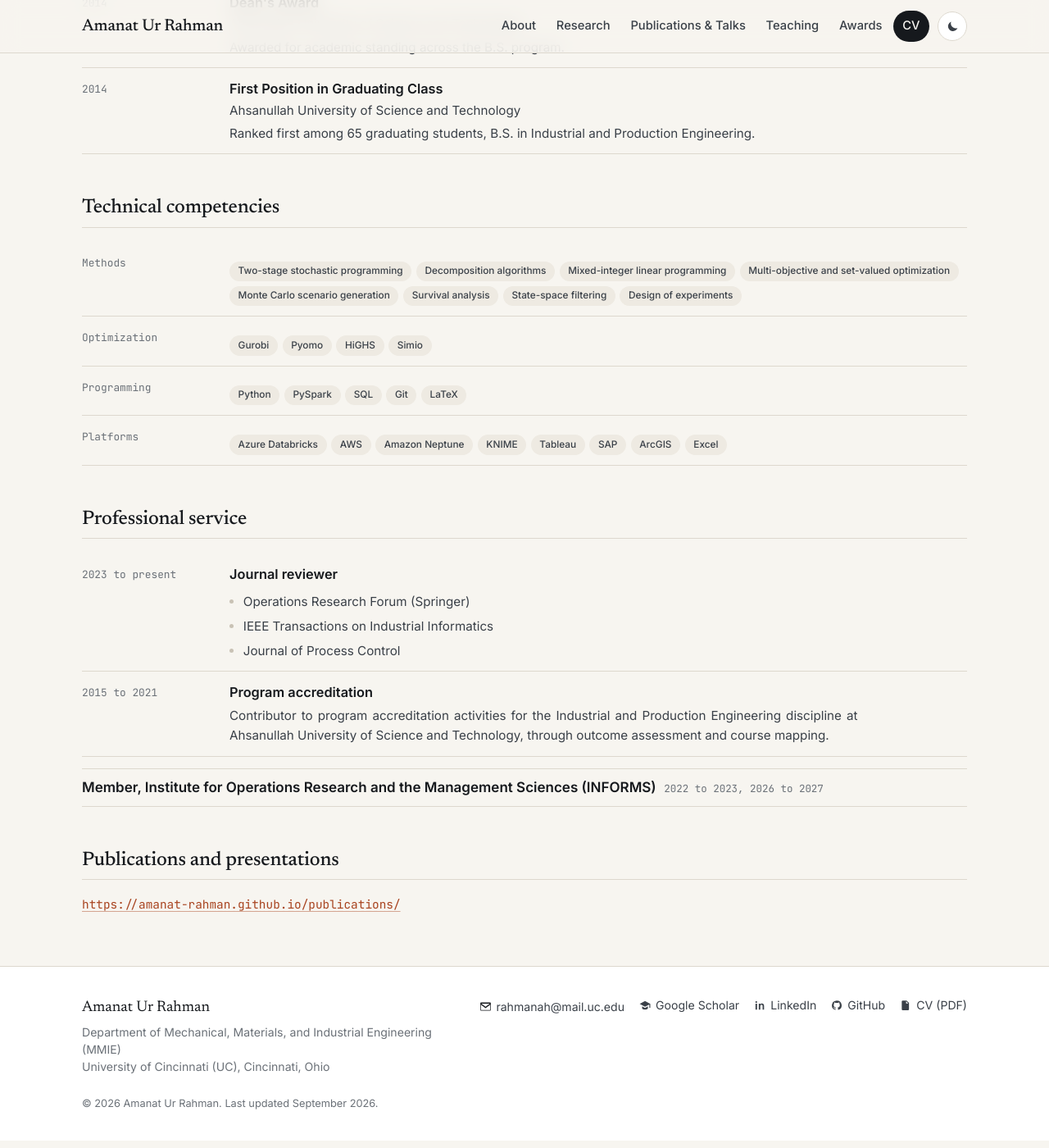
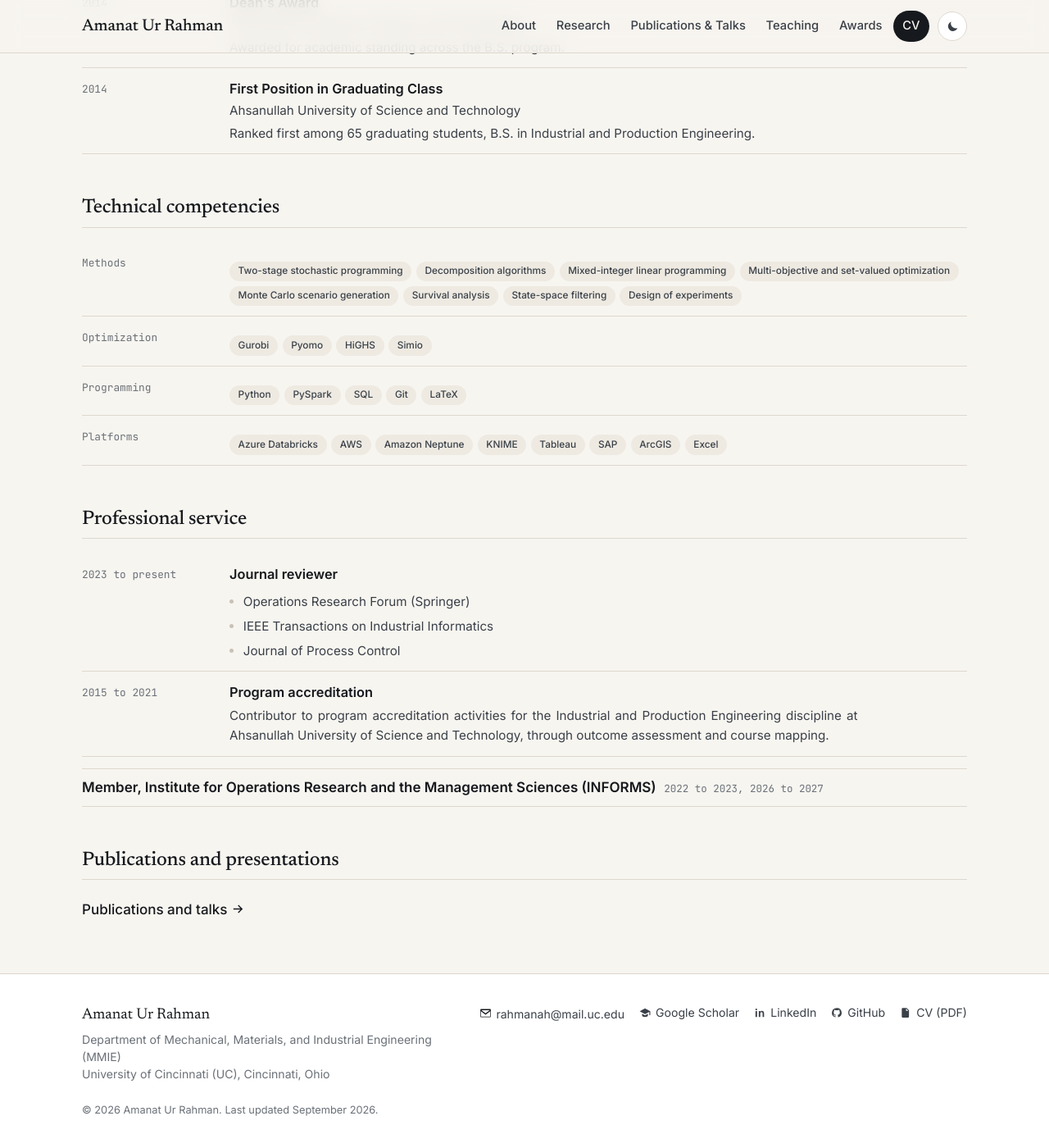
Before and after one commit to amanat-rahman/amanat-rahman.github.io, a Jekyll site: the page built from cv.html, in a window 1280 px wide and 1400 px high, scrolled down 4642 px. Shown: the whole window at 82% size. Built offline with Jekyll 4.4.1, drawn with Linux system fonts in a browser that asks for light colours.

Commit message:
CV page: use a labelled link instead of the bare URL
Co-Authored-By: Claude Opus 5 <noreply@anthropic.com>
Claude-Session: https://claude.ai/code/session_012gzcHSSbTY5Xckd1ycFgL5

```diff
--- a/assets/css/style.css
+++ b/assets/css/style.css
@@ -331,8 +331,6 @@ a.email:hover { color: var(--accent); }
 .cv-toc { display: flex; flex-wrap: wrap; gap: .4rem; margin-top: 1.4rem; }
 .cv-toc a { font-size: .82rem; font-weight: 500; text-decoration: none; padding: .35rem .75rem; border-radius: 999px; border: 1px solid var(--line); color: var(--ink-2); background: var(--surface); }
 .cv-toc a:hover { border-color: var(--accent); color: var(--accent); }
-.cv-link { font-family: var(--font-mono); font-size: .9rem; }
-.cv-link a { color: var(--accent); text-decoration-color: color-mix(in srgb, var(--accent) 45%, transparent); }
 .cv-prepared { color: var(--ink-2); font-size: .95rem; margin-bottom: .6rem; max-width: 80ch; }
 
 /* Footer ----------------------------------------------------------------- */
--- a/cv.html
+++ b/cv.html
@@ -181,5 +181,5 @@ description: Curriculum vitae of Amanat Ur Rahman. Education, research and indus
 
 <section class="section cv-section">
   {% include section-heading.html title="Publications and presentations" %}
-  <p class="cv-link"><a href="{{ '/publications/' | relative_url }}">{{ site.url }}/publications/</a></p>
+  <p class="more"><a href="{{ '/publications/' | relative_url }}">Publications and talks {% include icon.html name="arrow" %}</a></p>
 </section>
```
